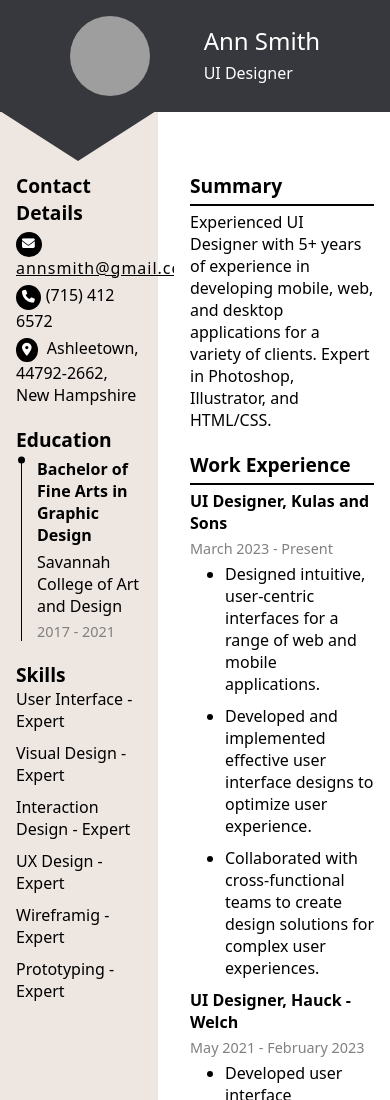
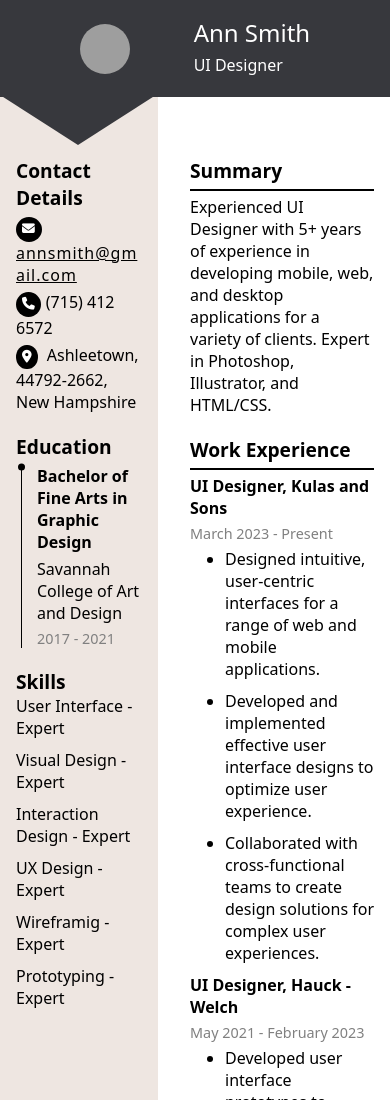
Before and after one commit to Vishal101022/resume-ui, a plain HTML site: page public/index.html in a window 390 px wide. Shown: the top 1100 px of the page. Drawn offline with Linux system fonts and the light colour scheme; grey boxes are pictures that could not be loaded.

Commit message:
:lipstick: Add email text-break

```diff
--- a/public/style.css
+++ b/public/style.css
@@ -115,7 +115,6 @@ p {
   margin-left: 5px;
 }
 
-
 .skills,
 .education {
   margin-top: 20px;
@@ -134,7 +133,8 @@ li {
 .references {
   margin-top: 20px;
 }
-.work-experience ul, .references ul {
+.work-experience ul,
+.references ul {
   margin-left: 35px;
 }
 
@@ -150,15 +150,23 @@ li {
 .email {
   text-decoration: underline;
   letter-spacing: 1px;
+  text-wrap: balance;
+  overflow-wrap: break-word;
+  white-space: normal;
 }
 
-
 @media (max-width: 768px) {
-    .name h1{
+  .name h1 {
     font-size: 1.5em !important;
   }
   h2 {
     font-size: 1.2em !important;
   }
-
+  .header img {
+    width: 50px !important;
+    height: 50px !important;
   }
+  .header::before {
+    top: 95px !important;
+  }
+}
```
Lines whose indentation alone changed are shown as unchanged.
